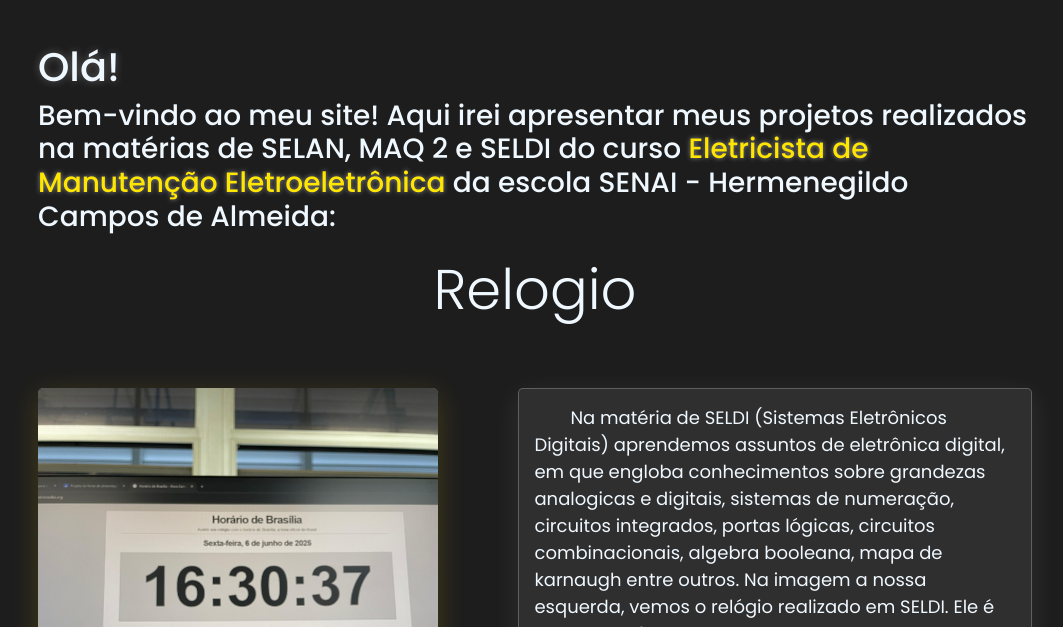
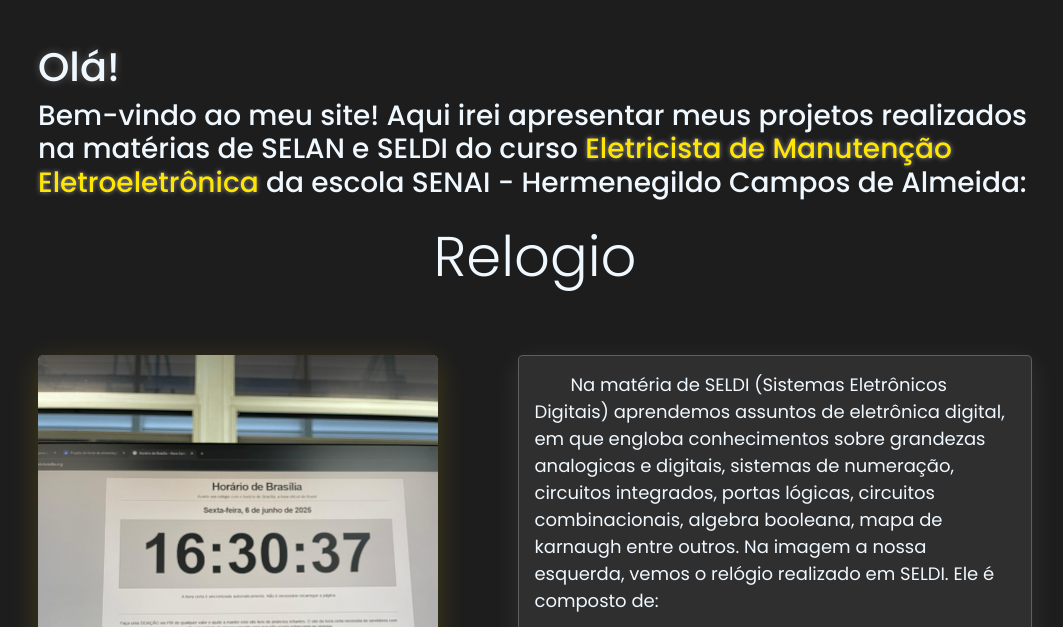
Before and after one commit to SamyNandes/senai, a plain HTML site: page src/index.html in a window 1280 px wide. Shown: the part 149-776 px from the top of the page, without its empty margins (105-1168 px from the left). Drawn offline with nearby package versions, Linux system fonts and the light colour scheme.

Commit message:
modificacao

```diff
--- a/src/index.html
+++ b/src/index.html
@@ -93,7 +93,7 @@
       <p class="h1 destaqueBranco" >Olá!</p>
       <p class="h3">
         Bem-vindo ao meu site! Aqui irei apresentar meus projetos realizados na matérias
-        de SELAN, MAQ 2 e SELDI do curso
+        de SELAN e SELDI do curso
         <span class="destaque"> Eletricista de Manutenção Eletroeletrônica </span> da escola SENAI -
         Hermenegildo Campos de Almeida:
       </p>
```
